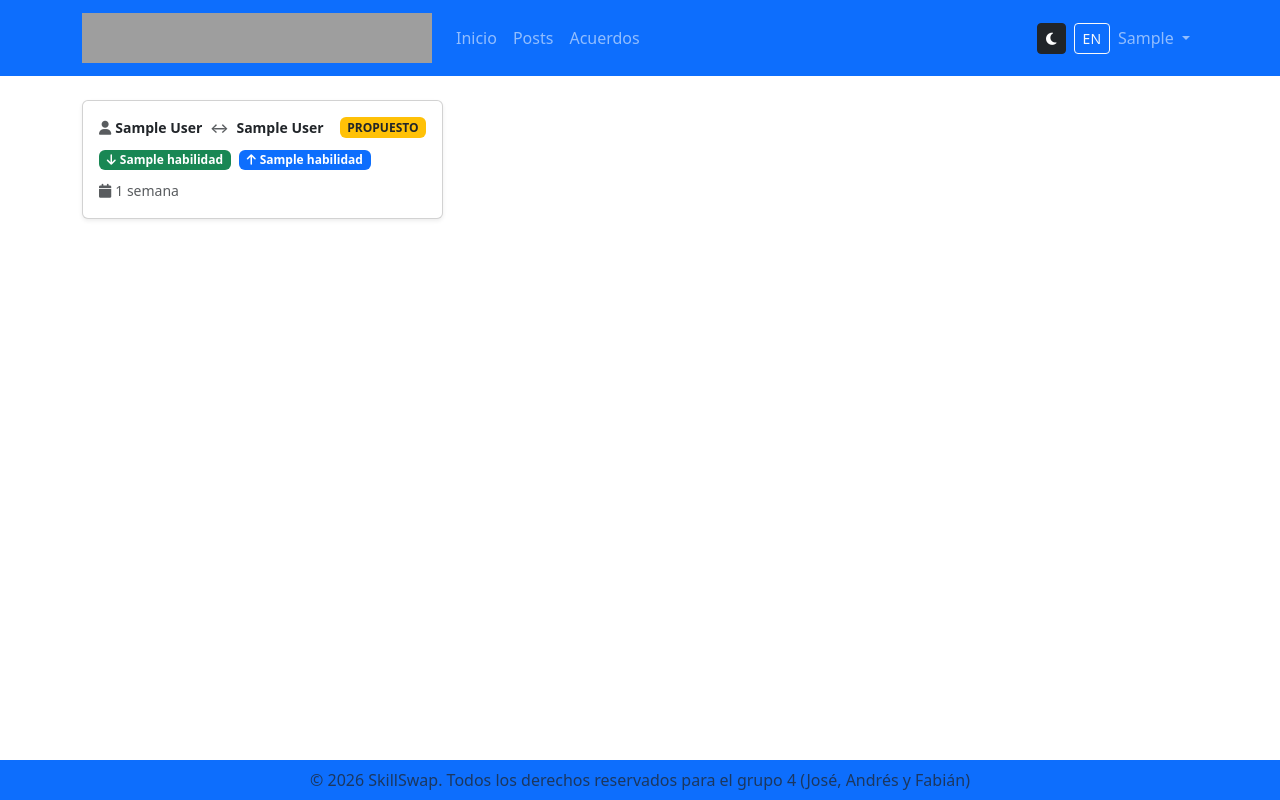
After one commit to jherhum1702/skillswap-django, a Django app: page /deals/ in a window 1280 px wide. The commit adds this page. Run offline with Django 5.2, Linux system fonts and the light colour scheme; a user stored in the database is signed in; tables that the repository leaves empty hold one stand-in row (values such as "Sample post"); grey boxes are pictures that could not be loaded.

Commit message:
deals list view

```diff
--- /dev/null
+++ b/core/templates/core/dealslist.html
@@ -0,0 +1,53 @@
+{% extends 'base.html' %}
+{% block title %}Acuerdos{% endblock %}
+
+{% block content %}
+<div class="row row-cols-1 row-cols-sm-2 row-cols-md-3 g-3">
+  {% for deal in deals %}
+  <div class="col">
+    <div class="card h-100 shadow-sm">
+      <div class="card-body d-flex flex-column gap-2">
+
+        <!-- Usuarios + Estado -->
+        <div class="d-flex align-items-center justify-content-between">
+          <span class="fw-semibold small text-dark">
+            <i class="fas fa-user me-1 text-muted"></i>{{ deal.usuario_a }}
+            <span class="text-muted mx-1">↔</span>
+            {{ deal.usuario_b }}
+          </span>
+          {% if deal.estado == "PROPUESTO" %}
+            <span class="badge bg-warning text-dark">{{ deal.estado }}</span>
+          {% elif deal.estado == "ACEPTADO" %}
+            <span class="badge bg-success">{{ deal.estado }}</span>
+          {% elif deal.estado == "EN CURSO" %}
+            <span class="badge bg-primary">{{ deal.estado }}</span>
+          {% elif deal.estado == "FINALIZADO" %}
+            <span class="badge bg-secondary">{{ deal.estado }}</span>
+          {% else %}
+            <span class="badge bg-danger">{{ deal.estado }}</span>
+          {% endif %}
+        </div>
+
+        <!-- Habilidades -->
+        <div class="d-flex gap-2 mt-1">
+          <span class="badge bg-success text-wrap">
+            <i class="fas fa-arrow-down me-1"></i>{{ deal.habilidad_tradea_a }}
+          </span>
+          <span class="badge bg-primary text-wrap">
+            <i class="fas fa-arrow-up me-1"></i>{{ deal.habilidad_tradea_b }}
+          </span>
+        </div>
+
+        <!-- Duración -->
+        <div class="mt-auto">
+          <small class="text-muted">
+            <i class="fas fa-calendar me-1"></i>{{ deal.semanas }} semana{{ deal.semanas|pluralize }}
+          </small>
+        </div>
+
+      </div>
+    </div>
+  </div>
+  {% endfor %}
+</div>
+{% endblock %}
--- a/core/urls.py
+++ b/core/urls.py
@@ -16,4 +16,5 @@ urlpatterns = [
     path('change-preference/', change_preference, name='change_preference'),
     path('clear-filters/', clear_filters, name='clear_filters'),
     path('deals/create/', DealsCreateView.as_view(), name='deals-create'),
+    path('deals/', DealsListView.as_view(), name='deals'),
 ]
--- a/core/views.py
+++ b/core/views.py
@@ -7,7 +7,7 @@ from django.db import IntegrityError
 from django.db.models import Q
 from django.shortcuts import render, redirect, get_object_or_404
 from django.urls import reverse_lazy
-from django.views.generic import CreateView, ListView, DetailView, UpdateView, TemplateView
+from django.views.generic import CreateView, ListView, DetailView, UpdateView, TemplateView, DeleteView
 from .forms import *
 from django.views.decorators.http import require_http_methods
 from .session_manager import SessionManager
@@ -380,206 +380,9 @@ class StatisticsView(TemplateView):
         context['recent_busco'] = Publicacion.objects.filter(tipo='BUSCO').order_by('-fecha_creacion')[:10]
         context['posts_ofrezco'] = Publicacion.objects.filter(tipo='OFREZCO').count()
         context['posts_busco'] = Publicacion.objects.filter(tipo='BUSCO').count()
-        context['actividad_reciente'] = Acuerdo.objects.select_related('usuario_a', 'usuario_b').order_by('-id')[:10] # There isn't any date field, had to use -id.
+        context['actividad_reciente'] = Acuerdo.objects.select_related('usuario_a', 'usuario_b').order_by('-id')[:10]
 
         return context
-
-
-
-
-
-
-
-
-
-
-
-
-
-
-
-
-
-
-
-
-
-
-
-
-
-
-
-
-
-
-
-
-
-
-
-
-
-
-
-
-
-
-
-
-
-
-
-
-
-
-
-
-
-
-
-
-
-
-
-
-
-
-
-
-
-
-
-
-
-
-
-
-
-
-
-
-
-
-
-
-
-
-
-
-
-
-
-
-
-
-
-
-
-
-
-
-
-
-
-
-
-
-
-
-
-
-
-
-
-
-
-
-
-
-
-
-
-
-
-
-
-
-
-
-
-
-
-
-
-
-
-
-
-
-
-
-
-
-
-
-
-
-
-
-
-
-
-
-
-
-
-
-
-
-
-
-
-
-
-
-
-
-
-
-
-
-
-
-
-
-
-
-
-
-
-
-
-
-
-
-
-
-
-
-
-
-
-
-
-
-
-
-
-
-
-
-
 
 
 
@@ -619,3 +422,28 @@ class DealsCreateView(CreateView):
         for error in form.non_field_errors():
             messages.error(self.request, error)
         return super().form_invalid(form)
+
+
+
+
+
+
+
+class DealsUpdateView(UpdateView):
+    pass
+
+
+
+class DealsDeleteView(DeleteView):
+    pass
+
+
+class DealsListView(ListView):
+    model = Acuerdo
+    context_object_name = 'deals'
+    template_name = 'core/dealslist.html'
+
+    def get_queryset(self):
+        return Acuerdo.objects.filter(
+            models.Q(usuario_a=self.request.user) | models.Q(usuario_b=self.request.user)
+        )
--- a/templates/base.html
+++ b/templates/base.html
@@ -39,7 +39,7 @@
                     </li>
                     {% if user.is_authenticated %}
                         <li class="nav-item">
-                            <a class="nav-link">Acuerdos</a>
+                            <a class="nav-link" href="{% url 'core:deals' %}">Acuerdos</a>
                         </li>
                     {% endif %}
                 </ul>
```
